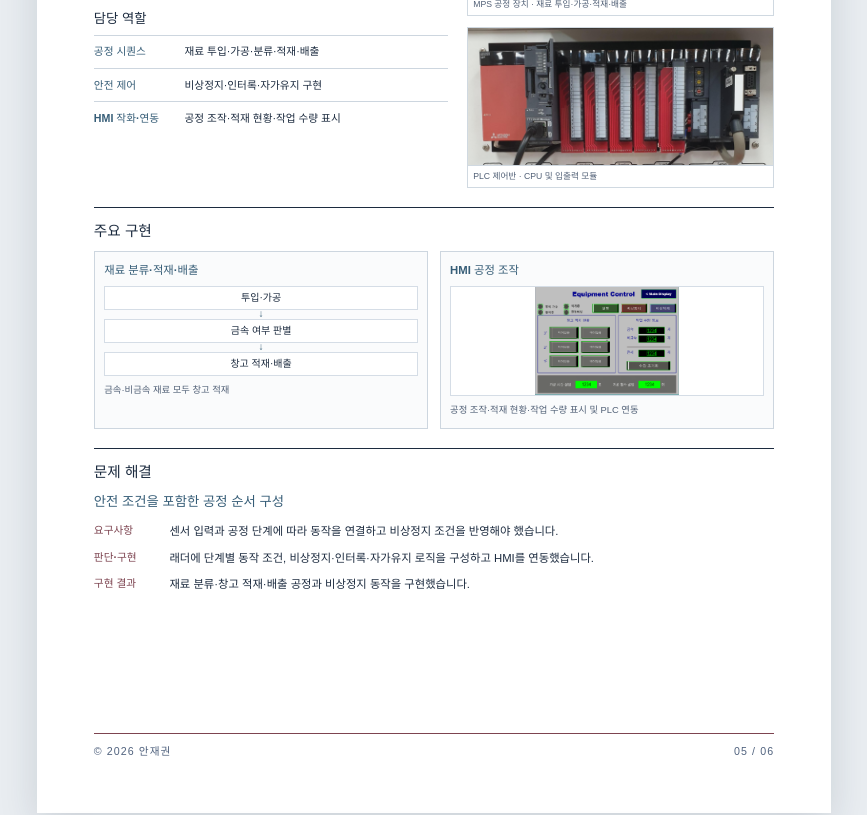
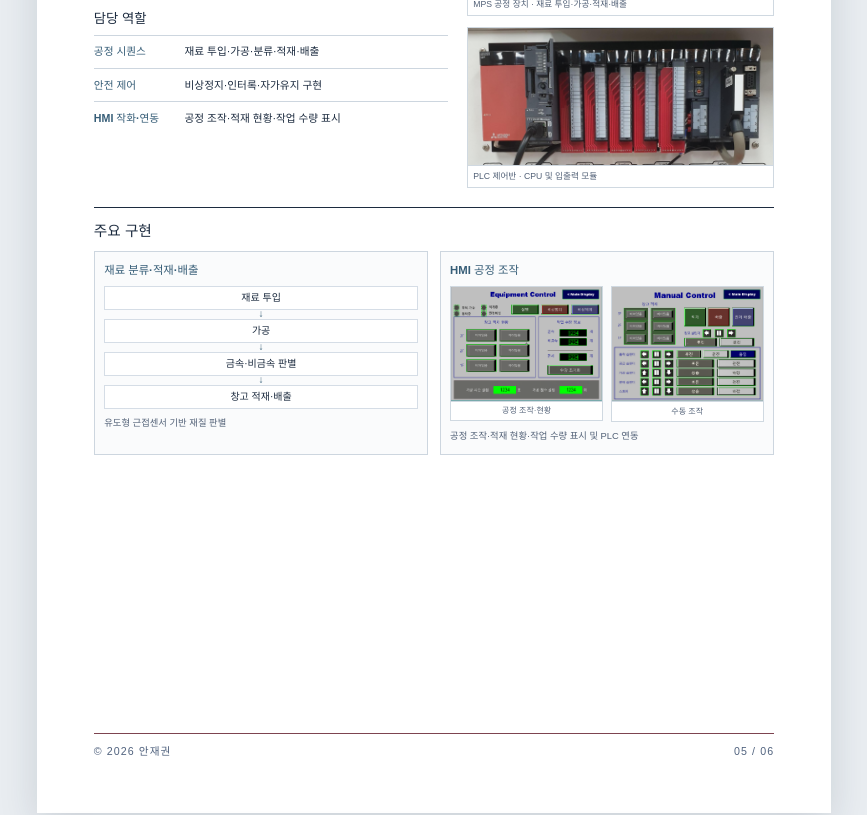
Before and after one commit to woozoo-studio/woozoo-studio.github.io, a plain HTML site: page print.html in a window 1280 px wide. Shown: the part 5031-5846 px from the top of the page, without its empty margins (206-1073 px from the left). Drawn offline with Linux system fonts and the light colour scheme.

Commit message:
style: PLC 인쇄본 HMI 2장과 4단계 공정 정리

```diff
--- a/print-projects.css
+++ b/print-projects.css
@@ -114,6 +114,10 @@
 .print-role-table .folio-print-row dd{margin:0;font-size:8pt;line-height:1.6;word-break:keep-all}
 
 .print-implementation-frame{display:block;width:100%;height:29mm;object-fit:contain;background:#fff;border:1px solid #d5dde6}
+.print-implementation-screens{display:grid;grid-template-columns:repeat(2,minmax(0,1fr));gap:2mm;align-items:start}
+.print-implementation-screens .folio-print-photo{margin:0;background:#fff}
+.print-implementation-screens .folio-print-photo img{width:100%;height:auto;object-fit:contain}
+.print-implementation-screens .folio-print-photo figcaption{font-size:6pt;padding:1mm;line-height:1.4;text-align:center}
 
 .print-problem-grid{display:grid;grid-template-columns:minmax(0,1fr);gap:4mm}
 .print-problem-grid[data-count="2"]{grid-template-columns:repeat(2,minmax(0,1fr))}
--- a/print-projects.js
+++ b/print-projects.js
@@ -58,8 +58,8 @@ window.renderPortfolioProjects = ({sheet, heading, make, add}) => {
       intro:'유도형 근접센서로 금속·비금속을 구분하고, 재료 투입·가공·창고 적재·배출을 제어하는 MPS 자동화 시스템입니다.',
       role:'공정 시퀀스·비상정지·인터록, HMI 작화와 PLC 연동을 담당했습니다.',
       implementations:[
-        {title:'재료 분류·적재·배출',steps:['투입·가공','금속 여부 판별','창고 적재·배출'],note:'금속·비금속 재료 모두 창고 적재'},
-        {title:'HMI 공정 조작',image:'assets/plc-hmi-equipment.png',note:'공정 조작·적재 현황·작업 수량 표시 및 PLC 연동'}
+        {title:'재료 분류·적재·배출',steps:['재료 투입','가공','금속·비금속 판별','창고 적재·배출'],note:'유도형 근접센서 기반 재질 판별'},
+        {title:'HMI 공정 조작',screens:[{src:'assets/plc-hmi-equipment.png',title:'공정 조작·현황'},{src:'assets/plc-hmi-manual.png',title:'수동 조작'}],note:'공정 조작·적재 현황·작업 수량 표시 및 PLC 연동'}
       ],
       problem:{title:'안전 조건을 포함한 공정 순서 구성',rows:[['요구사항','센서 입력과 공정 단계에 따라 동작을 연결하고 비상정지 조건을 반영해야 했습니다.'],['판단·구현','래더에 단계별 동작 조건, 비상정지·인터록·자가유지 로직을 구성하고 HMI를 연동했습니다.'],['구현 결과','재료 분류·창고 적재·배출 공정과 비상정지 동작을 구현했습니다.']]}
     }
@@ -99,6 +99,10 @@ window.renderPortfolioProjects = ({sheet, heading, make, add}) => {
       const results=make('div','print-quant-results');
       add(results,make('span','','용량 약 74% 감소'),make('span','','FPS 약 46% 증가'));
       add(card,comparison,results);
+    } else if(item.screens) {
+      const gallery=make('div','print-implementation-screens');
+      item.screens.forEach(screen=>add(gallery,photo(screen.src,screen.title,screen.title)));
+      add(card,gallery);
     } else if(item.image) {
       const frame=make('img','print-implementation-frame');frame.src=item.image;frame.alt=item.title+' 시연 캡처';add(card,frame);
     } else if(item.kind==='packet') {
@@ -163,7 +167,8 @@ window.renderPortfolioProjects = ({sheet, heading, make, add}) => {
       const card=make('article','print-problem-card');add(card,make('h4','',item.title));
       const story=make('dl');item.rows.forEach(([label,text])=>paragraph(story,label,text));add(card,story);add(problems,card);
     });
-    add(problem,problems);add(body,implementation,problem);
+    add(problem,problems);add(body,implementation);
+    if(p.id !== 'plc-automation') add(body,problem);
 
   });
 };
--- a/print.html
+++ b/print.html
@@ -7,9 +7,9 @@
   <link rel="icon" type="image/svg+xml" href="assets/favicon-w.svg?v=2">
   <meta name="description" content="안재권 로봇 소프트웨어 포트폴리오 A4 인쇄 미리보기">
   <link rel="stylesheet" href="print.css?v=93">
-  <link rel="stylesheet" href="print-projects.css?v=2">
+  <link rel="stylesheet" href="print-projects.css?v=3">
   <script src="project-content.js?v=3" defer></script>
-  <script src="print-projects.js?v=3" defer></script>
+  <script src="print-projects.js?v=4" defer></script>
   <script src="print.js?v=70" defer></script>
 </head>
 <body>
```
